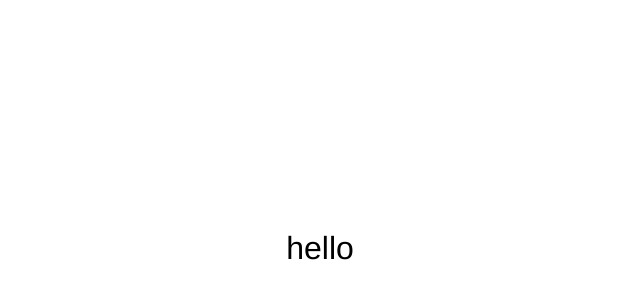
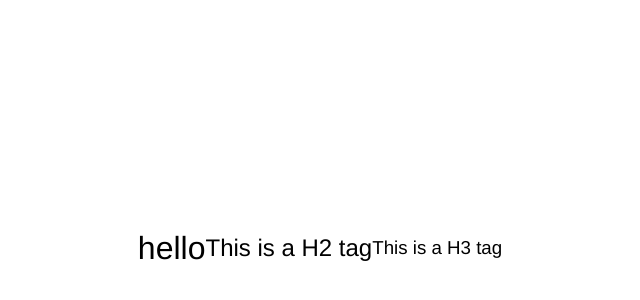
Before and after one commit to SanjeevMidda/git-testing, a React (Create React App) app: page / in a window 1280 px wide. Shown: the part 152-452 px from the top of the page, without its empty margins (320-960 px from the left). Built offline with nearby package versions, Linux system fonts and the light colour scheme.

Commit message:
added new header elements to main component

```diff
--- a/src/App.js
+++ b/src/App.js
@@ -4,6 +4,8 @@ function App() {
   return (
     <div className="App">
       <h1>hello</h1>
+      <h2>This is a H2 tag</h2>
+      <h3>This is a H3 tag</h3>
     </div>
   );
 }
```
